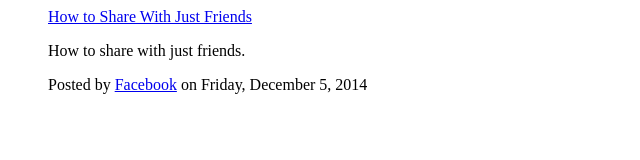
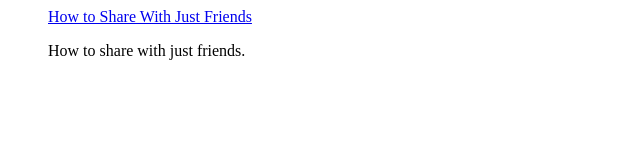
Before and after one commit to bakhtiyoryusupov/qurantv, a plain HTML site: page index.html in a window 1280 px wide. Shown: the whole page, without its empty margins (0-640 px from the left). Drawn offline with Linux system fonts and the light colour scheme.

Commit message:
Update index.html

```diff
--- a/index.html
+++ b/index.html
@@ -9,12 +9,11 @@
   <script async defer src="https://connect.facebook.net/en_US/sdk.js#xfbml=1&version=v3.2"></script>
 
   <!-- Your embedded video player code -->
-  <div class="fb-video" data-href="https://www.facebook.com/facebook/videos/10153231379946729/" data-width="500" data-show-text="false">
+  <div class="fb-video" data-href="https://www.facebook.com/qurantv.uz/videos/281234016580202/" data-width="500" data-show-text="false">
     <div class="fb-xfbml-parse-ignore">
-      <blockquote cite="https://www.facebook.com/facebook/videos/10153231379946729/">
-        <a href="https://www.facebook.com/facebook/videos/10153231379946729/">How to Share With Just Friends</a>
+      <blockquote cite="https://www.facebook.com/qurantv.uz/videos/281234016580202/">
+        <a href="https://www.facebook.com/qurantv.uz/videos/281234016580202/">How to Share With Just Friends</a>
         <p>How to share with just friends.</p>
-        Posted by <a href="https://www.facebook.com/facebook/">Facebook</a> on Friday, December 5, 2014
       </blockquote>
     </div>
   </div>
```
